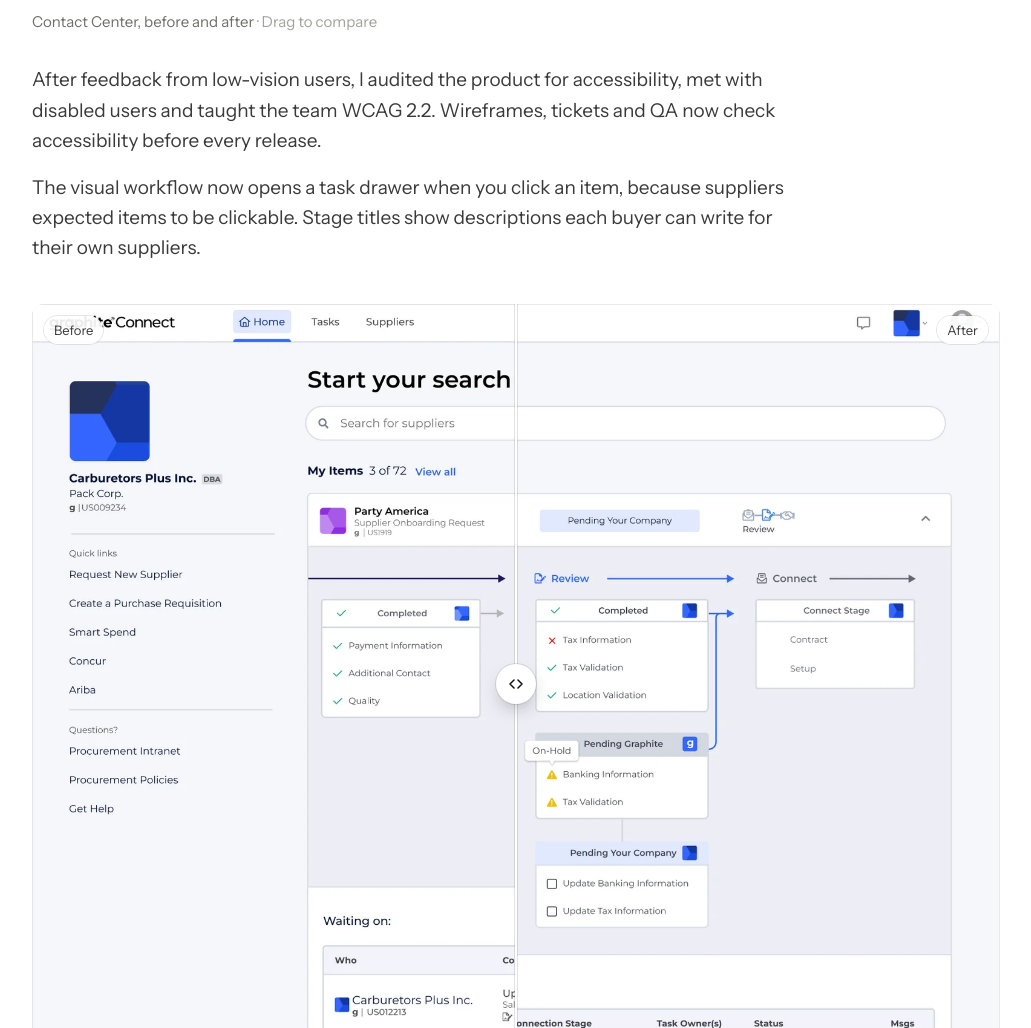
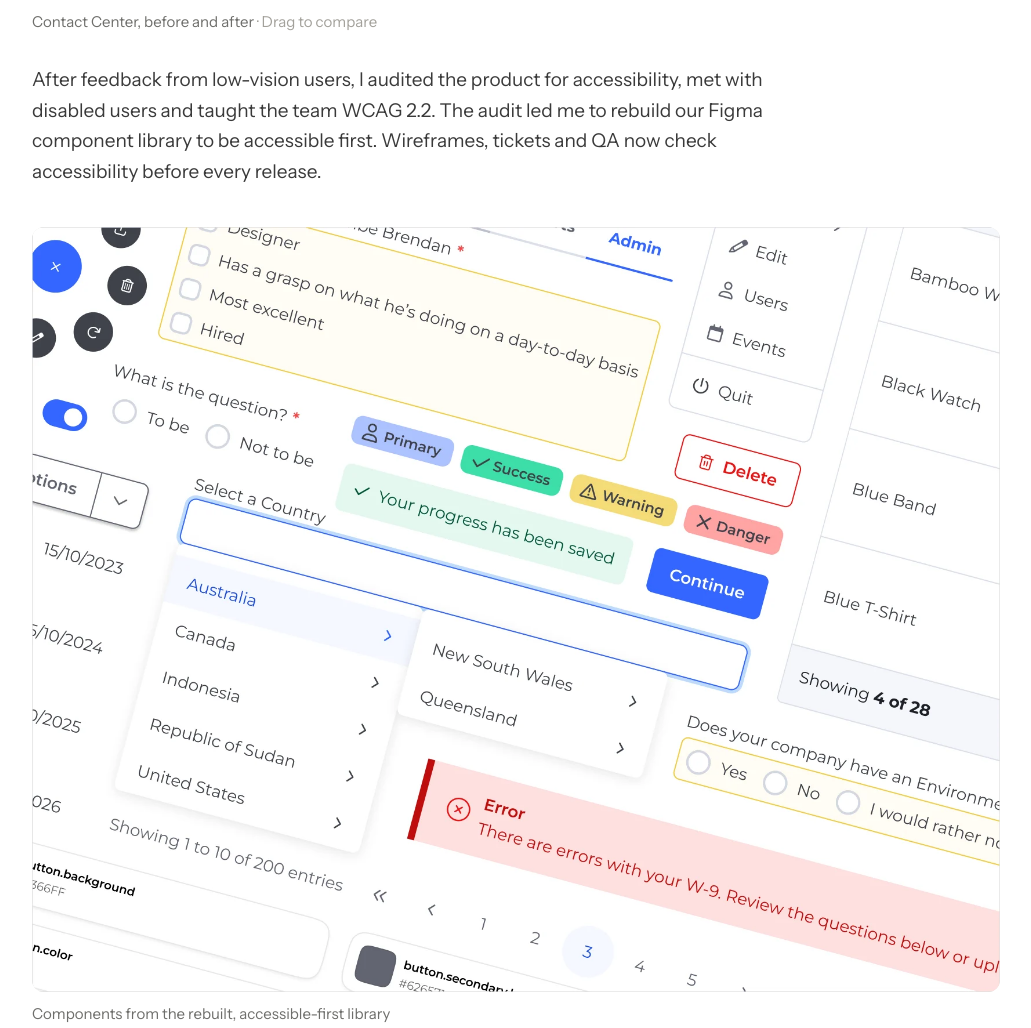
Before and after one commit to BrendanGray-cpu/portfolio-website, a plain HTML site: page dive/work/supplier-experience.html in a window 1280 px wide. Shown: the part 2576-3604 px from the top of the page, without its empty margins (240-1271 px from the left). Drawn offline with Linux system fonts and the light colour scheme; a script that the page names is missing.

Commit message:
Supplier Experience: the accessibility audit led to an accessible-first Figma component library rebuild
Co-Authored-By: Claude Opus 5.5 <noreply@anthropic.com>

```diff
--- a/dive/work/supplier-experience.html
+++ b/dive/work/supplier-experience.html
@@ -101,7 +101,8 @@
     <span class="bar"></span><span class="knob" aria-hidden="true"><svg viewBox="0 0 16 16"><path d="M6 4L2 8l4 4M10 4l4 4-4 4"/></svg></span>
   </div><figcaption>Contact Center, before and after<span class="hint"> · Drag to compare</span></figcaption>
 </figure>
-<p>After feedback from low-vision users, I audited the product for accessibility, met with disabled users and taught the team WCAG 2.2. Wireframes, tickets and QA now check accessibility before every release.</p>
+<p>After feedback from low-vision users, I audited the product for accessibility, met with disabled users and taught the team WCAG 2.2. The audit led me to rebuild our Figma component library to be accessible first. Wireframes, tickets and QA now check accessibility before every release.</p>
+<figure class="still" data-reveal><img src="/assets/img/supplier/component-library.webp" alt="Components from the rebuilt, accessible-first library" loading="lazy"><figcaption>Components from the rebuilt, accessible-first library</figcaption></figure>
 <p>The visual workflow now opens a task drawer when you click an item, because suppliers expected items to be clickable. Stage titles show descriptions each buyer can write for their own suppliers.</p>
 <figure class="compare" data-reveal>
   <div class="frame" data-compare style="--pos:50%">
```
Also changed, not shown: work/supplier-experience.html (+2 -1 lines), assets/img/supplier/component-library.webp (added), 1 other file.
